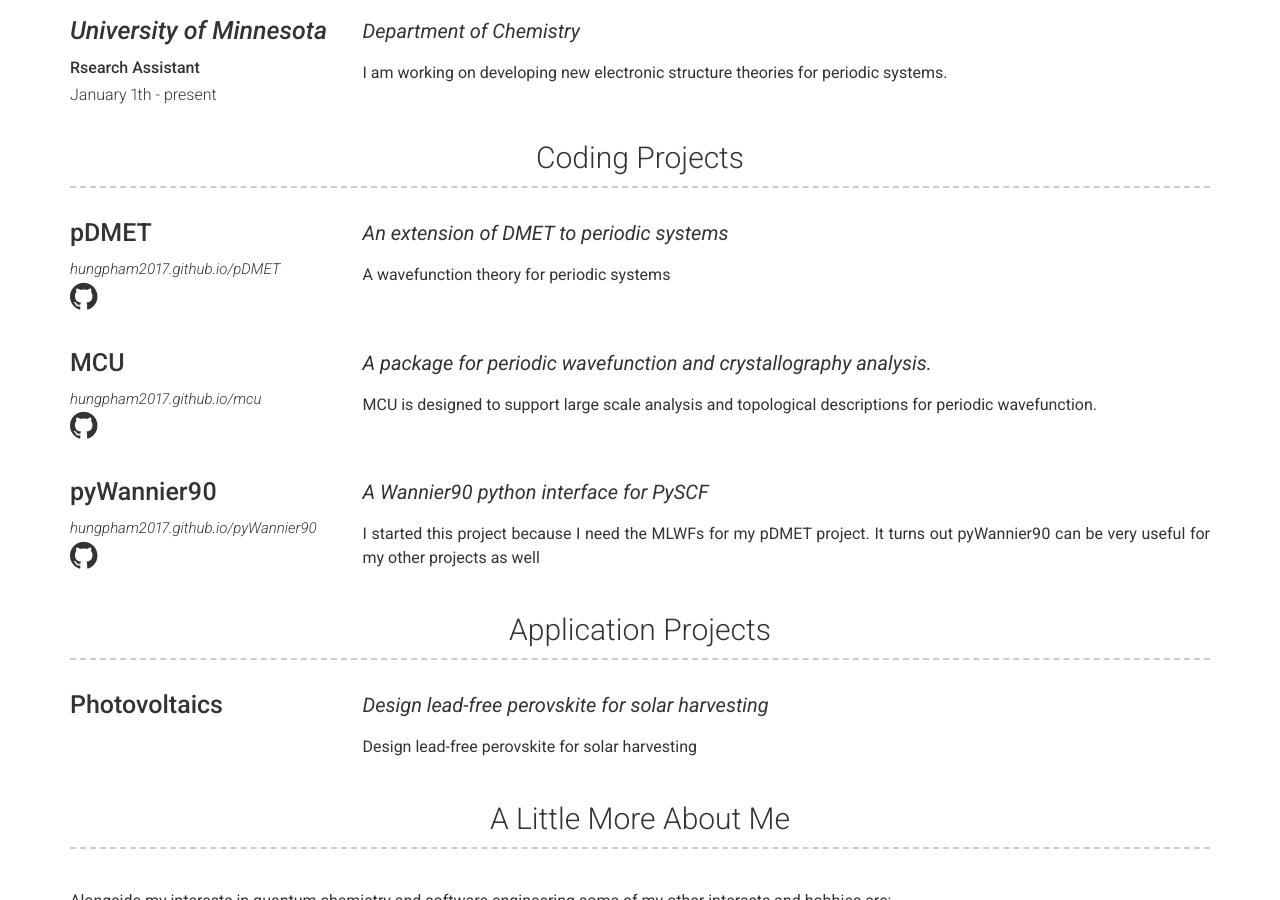
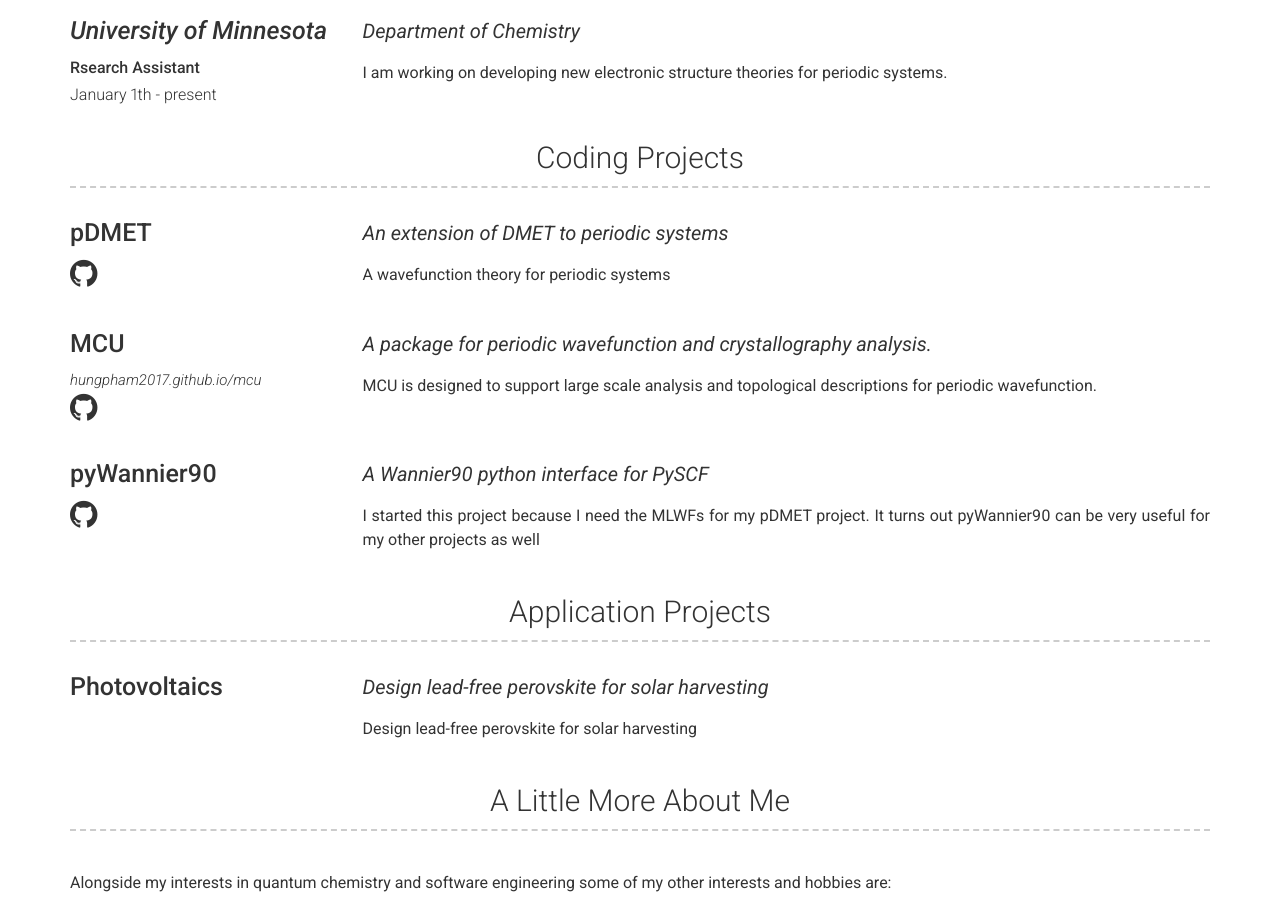
Before and after one commit to hungpham2017/hungpham2017.github.io, a Jekyll site: the page built from index.md, in a window 1280 px wide and 900 px high, scrolled down 949 px. Built offline with Jekyll 4.4.1, drawn with Linux system fonts in a browser that asks for light colours.

```diff
--- a/_data/projects.yml
+++ b/_data/projects.yml
@@ -1,6 +1,5 @@
 # Project template
 - name: pDMET
-  link: hungpham2017.github.io/pDMET
   github: hungpham2017/pDMET
   quote: >
     An extension of DMET to periodic systems
@@ -16,7 +15,6 @@
     MCU is designed to support large scale analysis and topological descriptions for periodic wavefunction.
 
 - name: pyWannier90
-  link: hungpham2017.github.io/pyWannier90
   github: hungpham2017/pyWannier90
   quote: >
     A Wannier90 python interface for PySCF
```
